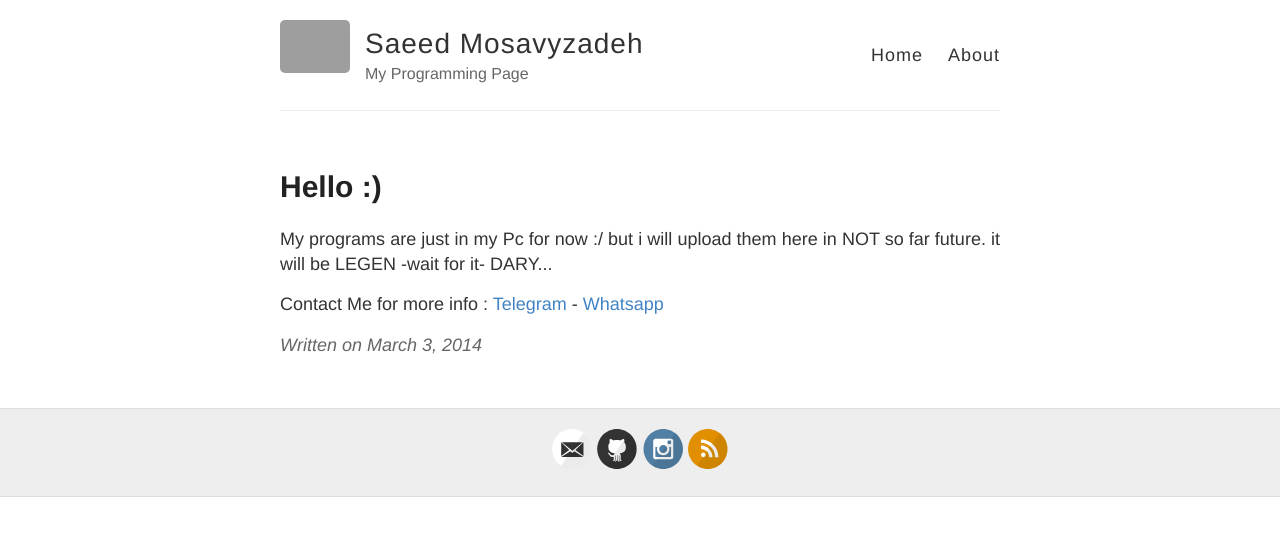
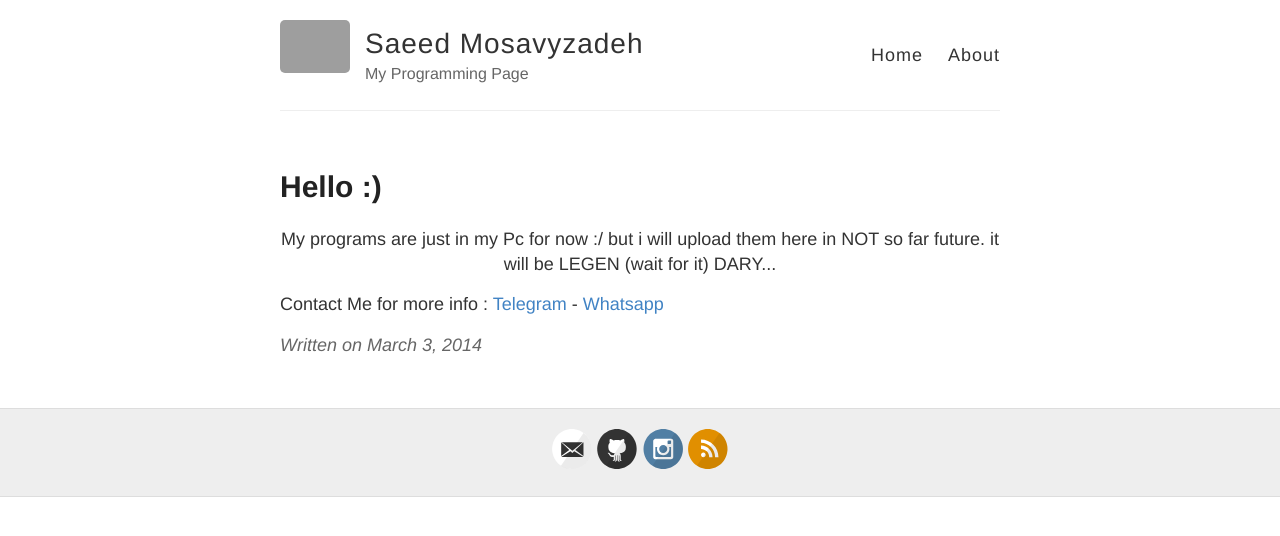
Before and after one commit to saeedmosavyzadeh/SaeedMosavyzadeh.github.io, a Jekyll site: the page built from _posts/2014-3-3-Hello-World.md, in a window 1280 px wide. Shown: the top 536 px of the page. Built offline with Jekyll 4.4.1, drawn with Linux system fonts in a browser that asks for light colours; grey boxes are pictures that could not be loaded.

Commit message:
Update 2014-3-3-Hello-World.md

```diff
--- a/_posts/2014-3-3-Hello-World.md
+++ b/_posts/2014-3-3-Hello-World.md
@@ -3,6 +3,6 @@ layout: post
 title: Hello :)
 ---
 
-<p align="justify">My programs are just in my Pc for now :/ but i will upload them here in NOT so far future. it will be LEGEN -wait for it- DARY...</p>
+<div style="text-align:center">My programs are just in my Pc for now :/ but i will upload them here in NOT so far future. it will be LEGEN (wait for it) DARY...</div>
 
 Contact Me for more info : <a href="http://t.me/saeedmosavyzadeh">Telegram</a> - <a href="https://wa.me/989146494250">Whatsapp</a>
```
